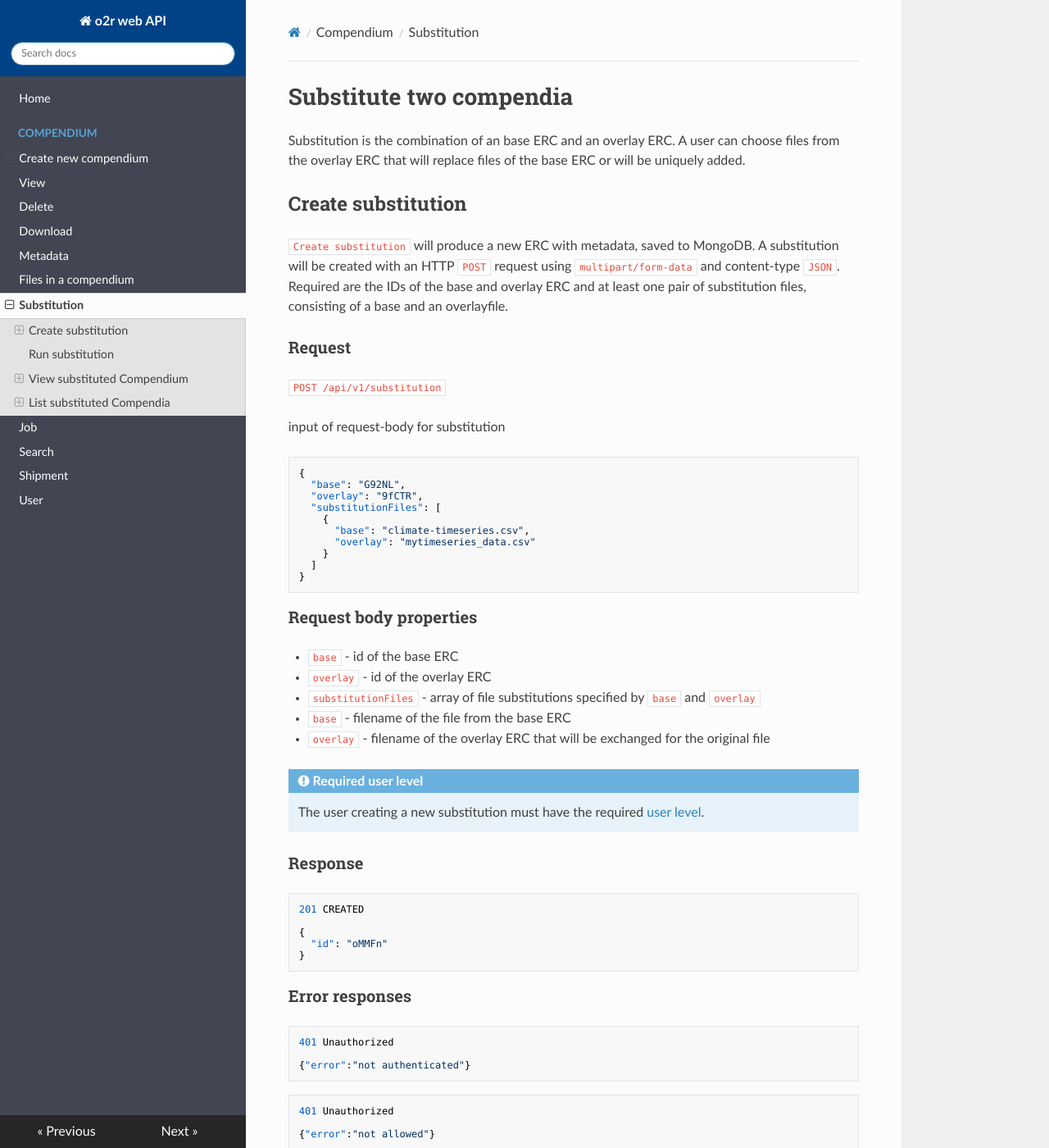
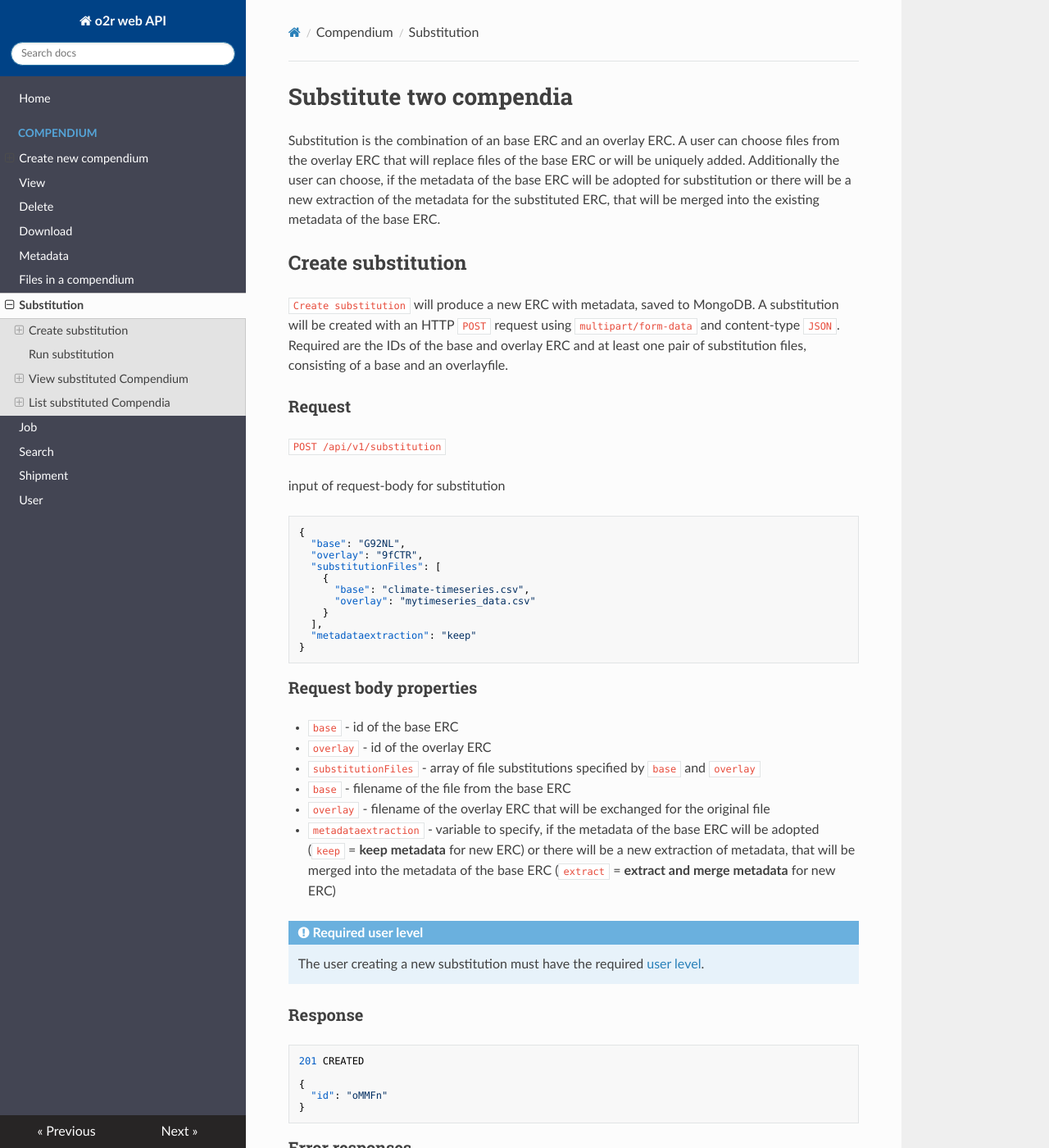
Before and after one commit to o2r-project/api, an MkDocs documentation site: the page built from docs/compendium/substitute.md, in a window 1280 px wide and 1400 px high. Shown: the whole window at 82% size. Built offline with MkDocs 1.6.1, drawn with Linux system fonts in a browser that asks for light colours; nearby versions of some CDN libraries; old or Windows-style settings are respelled for this version of MkDocs; some of the changed text lies outside the part shown.

Commit message:
update substitute.md
add metadataextraction into request body properties and GET response

````diff
--- a/docs/compendium/substitute.md
+++ b/docs/compendium/substitute.md
@@ -1,7 +1,7 @@
 # Substitute two compendia
 
 Substitution is the combination of an base ERC and an overlay ERC.
-A user can choose files from the overlay ERC that will replace files of the base ERC or will be uniquely added.
+A user can choose files from the overlay ERC that will replace files of the base ERC or will be uniquely added. Additionally the user can choose, if the metadata of the base ERC will be adopted for substitution or there will be a new extraction of the metadata for the substituted ERC, that will be merged into the existing metadata of the base ERC.
 
 ## Create substitution
 
@@ -23,7 +23,8 @@
       "base": "climate-timeseries.csv",
       "overlay": "mytimeseries_data.csv"
     }
-  ]
+  ],
+  "metadataextraction": "keep"
 }
 ```
 
@@ -34,6 +35,7 @@
 - `substitutionFiles` - array of file substitutions specified by `base` and `overlay`
   - `base` - filename of the file from the base ERC
   - `overlay` - filename of the overlay ERC that will be exchanged for the original file
+- `metadataextraction` - variable to specify, if the metadata of the base ERC will be adopted (`keep` = **keep metadata** for new ERC) or there will be a new extraction of metadata, that will be merged into the metadata of the base ERC (`extract` = **extract and merge metadata** for new ERC)
 
 !!! note "Required user level"
 
@@ -114,10 +115,12 @@
               "overlay": "mytimeseries_data.csv",
               "filename": "climate-timeseries.csv"
             }
-          ]
+          ],
+          "metadataextraction": "keep"
       },
       ...
-      },
+  },
+  "substituted": true,
   ...
 }
 ```
@@ -142,17 +144,18 @@
               "overlay": "input.csv",
               "filename": "overlay_input.csv"
             }
-          ]
+          ],
+          "metadataextraction": "keep"
       },
       ...
-      },
+  },
+  "substituted": true,
   ...
 }
 ```
 
 ### Response additional metadata
 
-- `substituted` - will be set `true`
 - `substitution` - object, specifying information about the substitution
   - `base` - id of the base ERC
   - `overlay` - id of the overlay ERC
@@ -160,6 +163,8 @@
     - `base` - filename of the file from the base ERC
     - `overlay` - filename of the file from the overlay ERC
     - `filename` - as seen in the examples above, `filename` will be created if there is a conflict with any basefilename and an overlayfilename. In this case the overlayfilename will get an additional "**overlay_**" prepended (see Example 02). *(optional add)*
+- `metadataextraction` - variable to specify, if the metadata of the base ERC will be adopted (`keep` = **keep metadata** for new ERC) or there will be a new extraction of metadata, that will be merged into the metadata of the base ERC (`extract` = **extract and merge metadata** for new ERC)
+- `substituted` - will be set `true`
 
 ## List substituted Compendia
 
````
Also changed, not shown: other parts of docs/compendium/substitute.md (+0 -2 lines).
